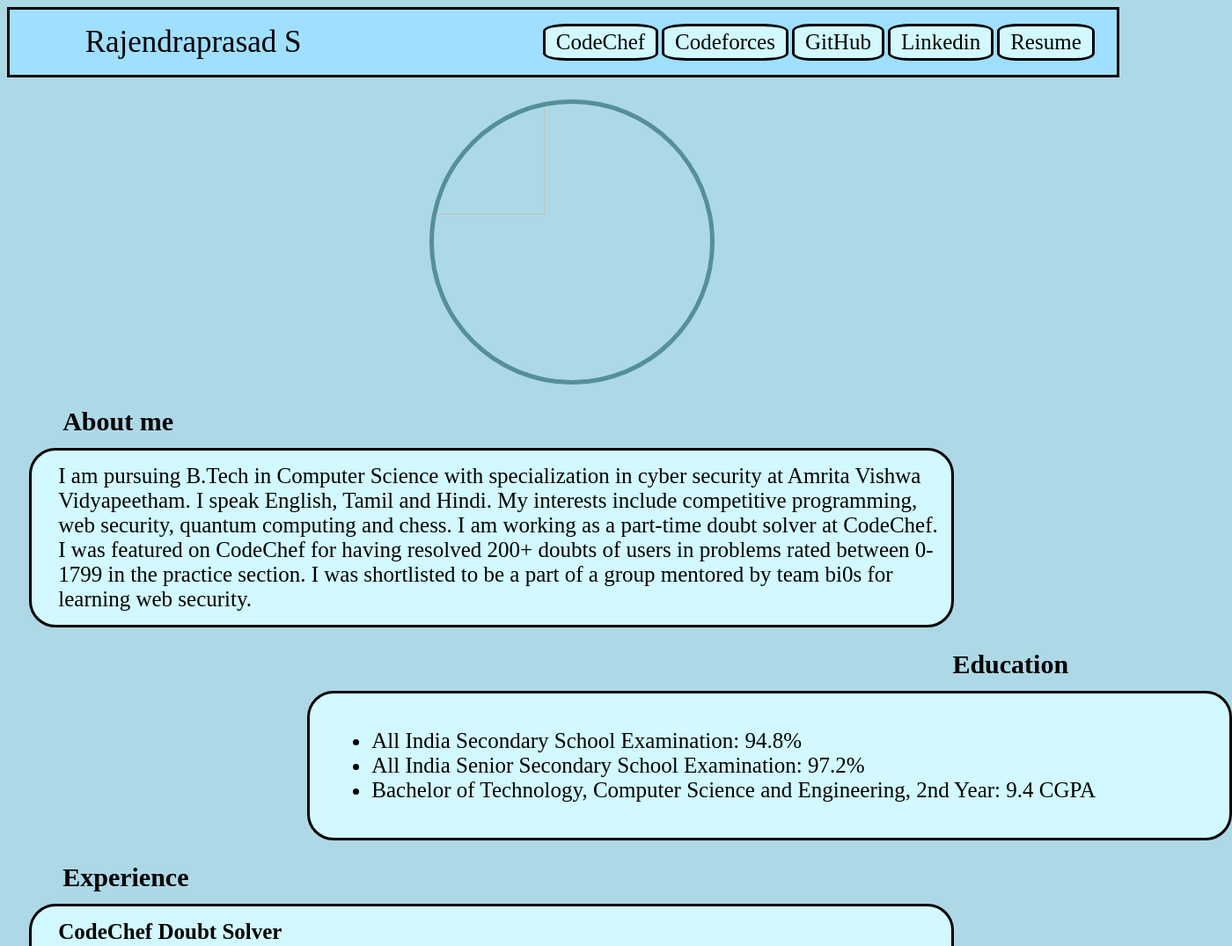
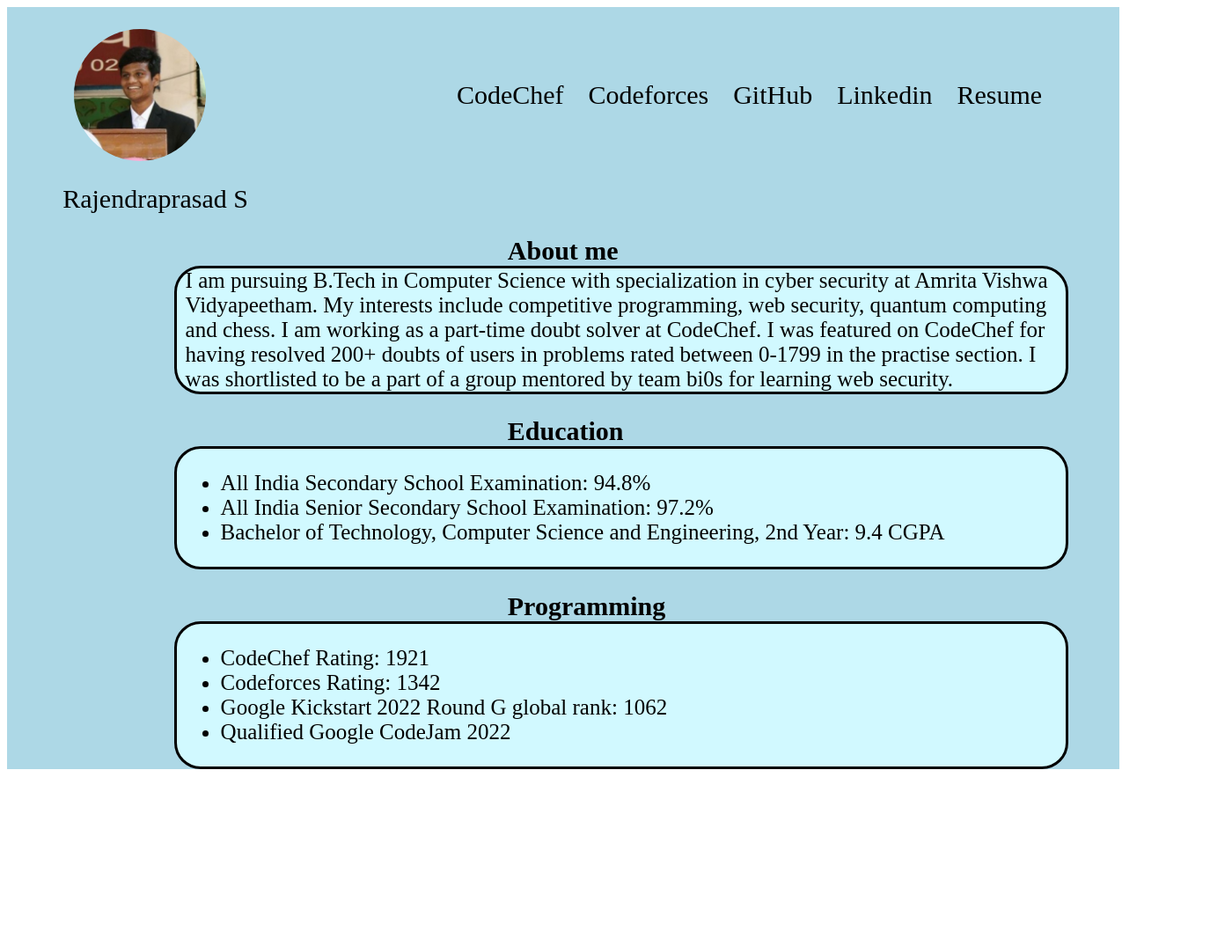
Before and after one commit to Rajendraprasad7/20CYS202-UID, a plain HTML site: page index.html in a window 1280 px wide. Shown: the top 1075 px of the page at 88% size, 1400 px wide, since content can reach past the window. After the commit the page ends 882 px from the top, so only its background shows below. Drawn offline with Linux system fonts and the light colour scheme; files whose address does not match are found by name.

Commit message:
Revert "Update index.html"
This reverts commit 8d8323bc08fabae86c7faf0ed86d4e1f781aea71.

```diff
--- a/index.html
+++ b/index.html
@@ -1,147 +1,107 @@
 <html>
 <head>
     <title>
-        Rajendraprasad S
+        🔥Rajendraprasad🔥
     </title>
-    <link rel="icon" type="image/x-icon" href="picc.jpeg">
 </head>
 
 <style>
 
 
 .header{
+    min-height: 100vh;
     width: 100%;
     background-position: center;
     background-size: cover;
-    background-color: rgb(173, 216, 230);
+    background-color: lightblue;
 }
 
 nav{
     display: flex;
-    padding: 0% 2%;
+    padding: 2% 6%;
     justify-content: space-between;
     align-items: center;
-    background-color:  rgb(159, 223, 255);
-    border: 3px solid rgb(0, 0, 0);
+}
+
+nav img{
+    width: 150px;
+    border-radius: 50%;
 }
 
 .nav-links ul li{
     list-style: none;
     display: inline-block;
-    padding: 4px 12px;
-    border: 3px solid rgb(0, 0, 0);
-    border-radius: 20%;
-    background-color:   rgb(209, 249, 255)
+    padding: 8px 12px;
 }
 
 .nav-links ul li a{
     color: rgb(0, 0, 0);
     text-decoration: none;
-    font-size: 25px;
-}
-
-.name{
-    padding-left: 5%;
-    font-size: 35px;
-}
-
-.image{
-    width: 40%;
-    border-radius: 50%;
-    border: 5px solid rgb(85, 143, 151);
-}
-
-.img-pos
-{
-    padding-left: 38%;
-    padding-top: 2%;
-}
-
-.head-pad-left{
-    padding-left: 5%;
-    padding-top: 2%;
-    padding-bottom: 1%;
-    font-size: 30px;
-
-}
-
-.head-pad-right{
-    padding-left: 85%;
-    padding-top: 2%;
-    padding-bottom: 1%;
     font-size: 30px;
 }
 
-.box-left{
-    margin-left: 2%;
+.pad{
+    padding-left: 5%;
+    font-size: 30px;
+}
+
+.about-pad{
+    padding-left: 45%;
+    padding-top: 2%;
+    font-size: 30px;
+}
+
+.box{
+    margin-left: 15%;
     border: 3px solid rgb(0, 0, 0);
     width: 1000px;
     border-radius: 30px;
     font-size: 25px;
-    padding-left: 30px;
-    padding-top: 15px;
-    padding-bottom: 15px;
-    padding-right: 15px;
+    padding-left: 10px;
     background-color: rgb(209, 249, 255);
 }
 
-.box-right{
-    margin-left: 27%;
-    border: 3px solid rgb(0, 0, 0);
-    width: 1000px;
-    border-radius: 30px;
-    font-size: 25px;
-    padding-left: 30px;
-    padding-top: 15px;
-    padding-bottom: 15px;
-    padding-right: 15px;
-    background-color: rgb(209, 249, 255);
-}
 
 </style>
 
-<body bgcolor = lightblue>
+<body>
 
     <section class="header">
         <nav>
-            <div class="name">
-                Rajendraprasad S
-            </div>
+            <a href="newprofile.htm"><img src="/Users/rajendraprasad/Pictures/picc.jpeg"></a>
             <div class="nav-links">
                 <ul>
-                    <li><a href="https://www.codechef.com/users/the_mazerunner" target="_blank">CodeChef</a></li>
-                    <li><a href="https://codeforces.com/profile/The_MazeRunner" target="_blank">Codeforces</a></li>
-                    <li><a href="https://github.com/rajendraprasad7" target="_blank">GitHub</a> </li>
-                    <li><a href="https://www.linkedin.com/in/rajendraprasad-s-199067233/" target="_blank">Linkedin</a></li>
-                    <li><a href="Rajendraprasad.pdf" target="_blank">Resume</a></li>
+                    <li><a href="https://www.codechef.com/users/the_mazerunner">CodeChef</a></li>
+                    <li><a href="https://codeforces.com/profile/The_MazeRunner">Codeforces</a></li>
+                    <li><a href="https://github.com/rajendraprasad7">GitHub</a> </li>
+                    <li><a href="https://www.linkedin.com/in/rajendraprasad-s-199067233/">Linkedin</a></li>
+                    <li><a href="/">Resume</a></li>
                 </ul>
             </div>
         </nav>
-    </section>
 
-    <div class = "img-pos">
-        <a href="index.html"><img class = "image" src="picc.jpeg"></a>
+        <div class="pad">
+            Rajendraprasad S
         </div>
 
-    <div class="head-pad-left">
+        <div class="about-pad">
             <b>About me</b>
         </div>
 
-    <div class = "box-left">
+        <div class = "box">
 
             I am pursuing B.Tech in Computer Science with specialization in cyber security at Amrita Vishwa Vidyapeetham.
-        I speak English, Tamil and Hindi.
             My interests include competitive programming, web security, quantum computing and chess.
             I am working as a part-time doubt solver at CodeChef. I was featured on CodeChef for having resolved 200+ doubts of
-        users in problems rated between 0-1799 in the practice section.
+            users in problems rated between 0-1799 in the practise section.
             I was shortlisted to be a part of a group mentored by team bi0s for learning web security.
         </div>
 
-    <div class="head-pad-right">
+        <div class="about-pad">
             <b>Education</b>
         </div>
 
-    <div class = "box-right">
+        <div class = "box">
             <ul>
                 <li>All India Secondary School Examination: 94.8%</li>
                 <li>All India Senior Secondary School Examination: 97.2%</li>
@@ -149,39 +109,21 @@ nav{
             </ul>
         </div>
 
-
-    <div class = "head-pad-left">
-        <b>Experience</b>
-    </div>
-
-    <div class = "box-left">
-        <b>CodeChef Doubt Solver</b><br>
-        <ul>
-        <li>Cleared doubts of users in their program for problems rated between 0 and 1799 in the practice section of CodeChef.</li>
-        <li>Helped users debug their code in C, C++ and Python.</li>
-        <li>Got featured on CodeChef’s website for having resolved 100+ doubts of users.</li>
-        </ul>
-
-        <b>Team bi0s</b>
-        <ul>
-            <li>Particpated in Capture the Flag contests.</li>
-            <li>Learnt web exploitation and web security tactics.</li>
-        </ul>
-    </div>
-
-    <div class = "head-pad-right">
+        <div class = "about-pad">
             <b>Programming</b>
         </div>
 
-    <div class = "box-right">
+        <div class = "box">
             <ul>
                 <li>CodeChef Rating: 1921</li>
-            <li>Codeforces Rating: 1341</li>
+                <li>Codeforces Rating: 1342</li>
                 <li>Google Kickstart 2022 Round G global rank: 1062</li>
-            <li>Qualified Google CodeJam 2022 Qualifier round</li>
-            <li>ICPC 2021 Preliminary Round rank: 1311</li>
+                <li>Qualified Google CodeJam 2022</li>
             </ul>
         </div>
+    </section>
+
+
 
 </body>
 </html>
```
Lines whose indentation alone changed are shown as unchanged.
